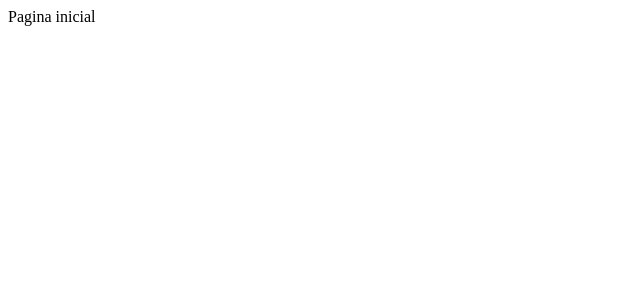
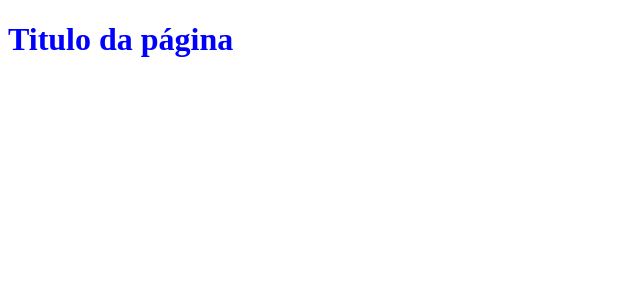
Before and after one commit to luisgustavofaria/revisao-social-dev, a Next.js app: page / in a window 1280 px wide. Shown: the top 300 px of the page, without its empty margins (0-640 px from the left). Built offline with nearby package versions, Linux system fonts and the light colour scheme.

Commit message:
Exemplo de components e props

```diff
--- a/pages/index.jsx
+++ b/pages/index.jsx
@@ -1,3 +1,5 @@
+import Title from '../src/components/title/title'
+
 export default function HomePage() {
-  return <div>Pagina inicial</div>
+  return <Title>Titulo da página</Title>
 }
--- /dev/null
+++ b/src/components/title/title.jsx
@@ -0,0 +1,5 @@
+import styles from './title.module.css'
+
+export default function Title(props) {
+  return <h1 className={styles.title}>{props.children}</h1>
+}
--- /dev/null
+++ b/src/components/title/title.module.css
@@ -0,0 +1,3 @@
+.title {
+    color: blue;
+  }
```
